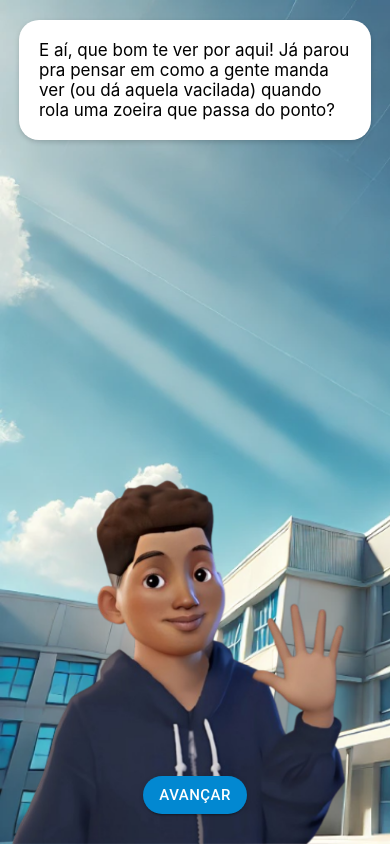
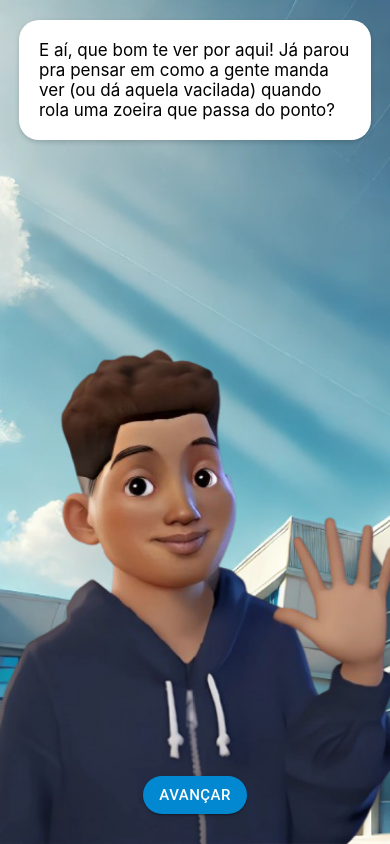
Before and after one commit to brunoleonardi/contraB, a React (Create React App) app: page / in a window 390 px wide. Built offline with nearby package versions, Linux system fonts and the light colour scheme.

Commit message:
fix image bug

```diff
--- a/src/App.css
+++ b/src/App.css
@@ -129,12 +129,13 @@
 @media (max-width: 1100px) {
   .pageBg {
     background-position: unset;
+    align-items: end;
   }
 
   .boneco {
+    position: relative;
     left: unset;
-    width: 100%;
-    height: unset;
+    height: 60%;
   }
 
   .messageLayout {
--- a/src/index.css
+++ b/src/index.css
@@ -8,6 +8,11 @@ body {
   overflow: hidden;
 }
 
+
+main{
+  overflow: hidden;
+}
+
 code {
   font-family: source-code-pro, Menlo, Monaco, Consolas, 'Courier New',
     monospace;
```
